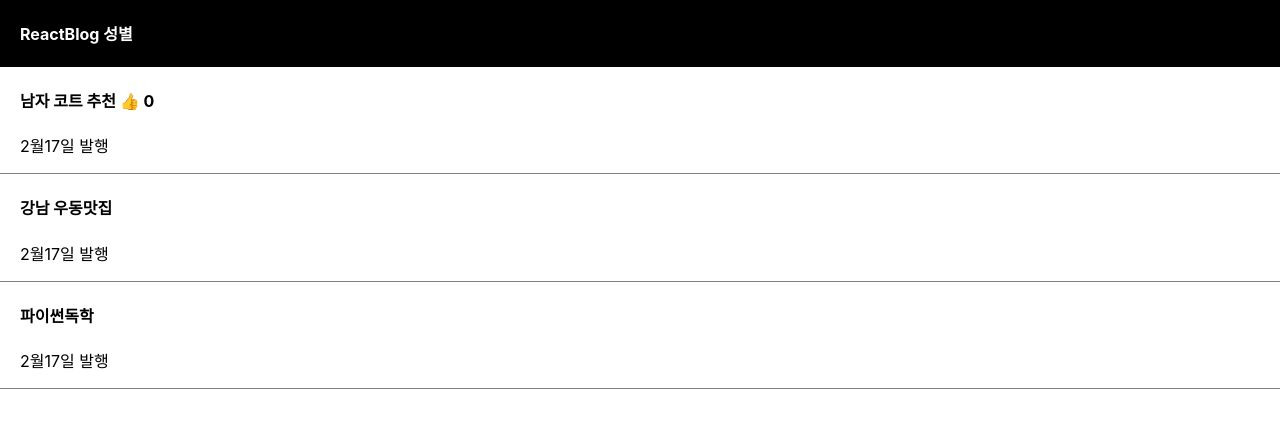
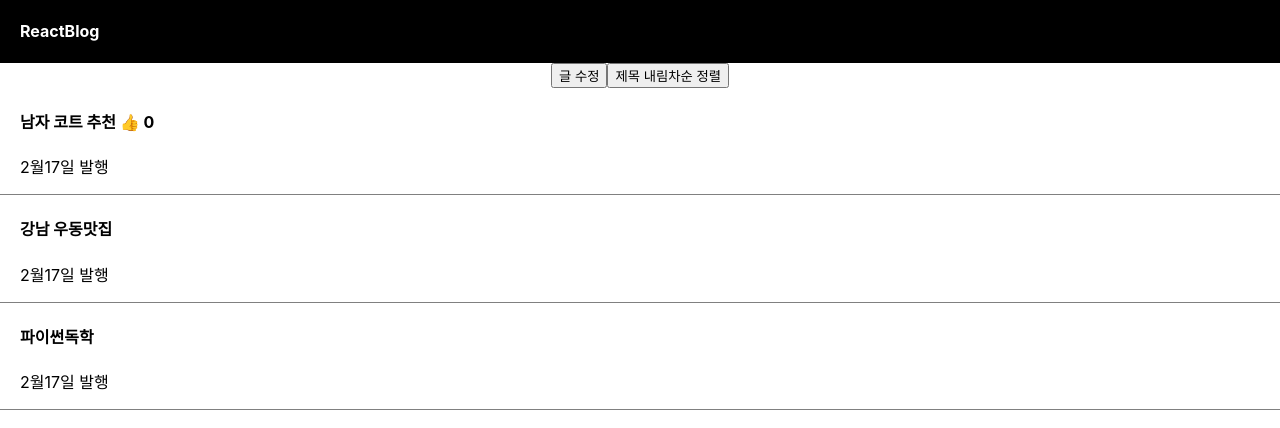
Before and after one commit to namuna309/CodingApple-Introduction_to_React, a React (Create React App) app in the folder blog/: page / in a window 1280 px wide. Shown: the top 428 px of the page. Built offline with nearby package versions, Linux system fonts and the light colour scheme.

Commit message:
array, object state 변경하는 법

```diff
--- a/blog/src/App.js
+++ b/blog/src/App.js
@@ -6,7 +6,6 @@ import { useState } from 'react';
 function App() {
 
   let [title, changeTitle] = useState(['남자 코트 추천', '강남 우동맛집', '파이썬독학']);  // a -> state에 저장했던 자료, b -> state 변경도와주는 함수
-  let newTitle = ['여자 코트 추천', '강남 우동맛집', '파이썬독학'];
   let [likes, up] = useState(0);
 
   // Destructuring 문법
@@ -16,8 +15,18 @@ function App() {
     <div className="App">
       <div className="black-nav">
         {/* 숙제: 버튼누르면 첫 글이 '여자코튼 추천'으로 바뀌는 기능 만들기 */}
-        <h4>ReactBlog <span onClick={() => changeTitle(newTitle)}>성별</span></h4>
+        <h4>ReactBlog</h4>
       </div>
+      <button onClick={() => {
+        let copy = [...title];
+        copy[0] = '여자 코트 추천';
+        changeTitle(copy);
+        }}>글 수정</button>
+      <button onClick={() => {
+        let sortedTitles = [...title];
+        sortedTitles.sort();
+        changeTitle(sortedTitles);
+      }}>제목 내림차순 정렬</button>
       <div className="list">
         {/* onClick={} 안엔 함수이름 또는 콜백함수를 넣어야함 */}
         {/* state 변경은 등호로 되지 않음 -> state 변경 함수 활용 */}
```
